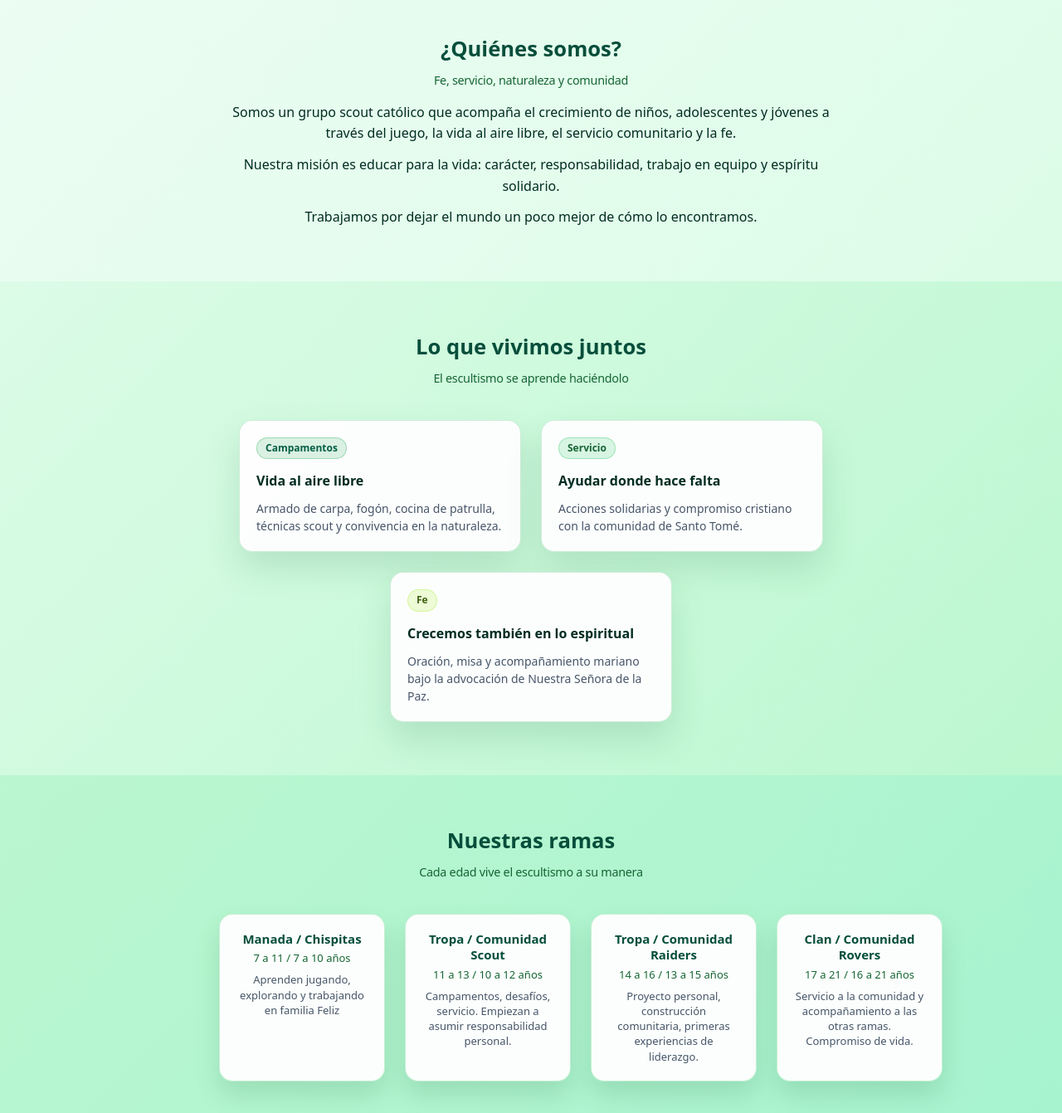
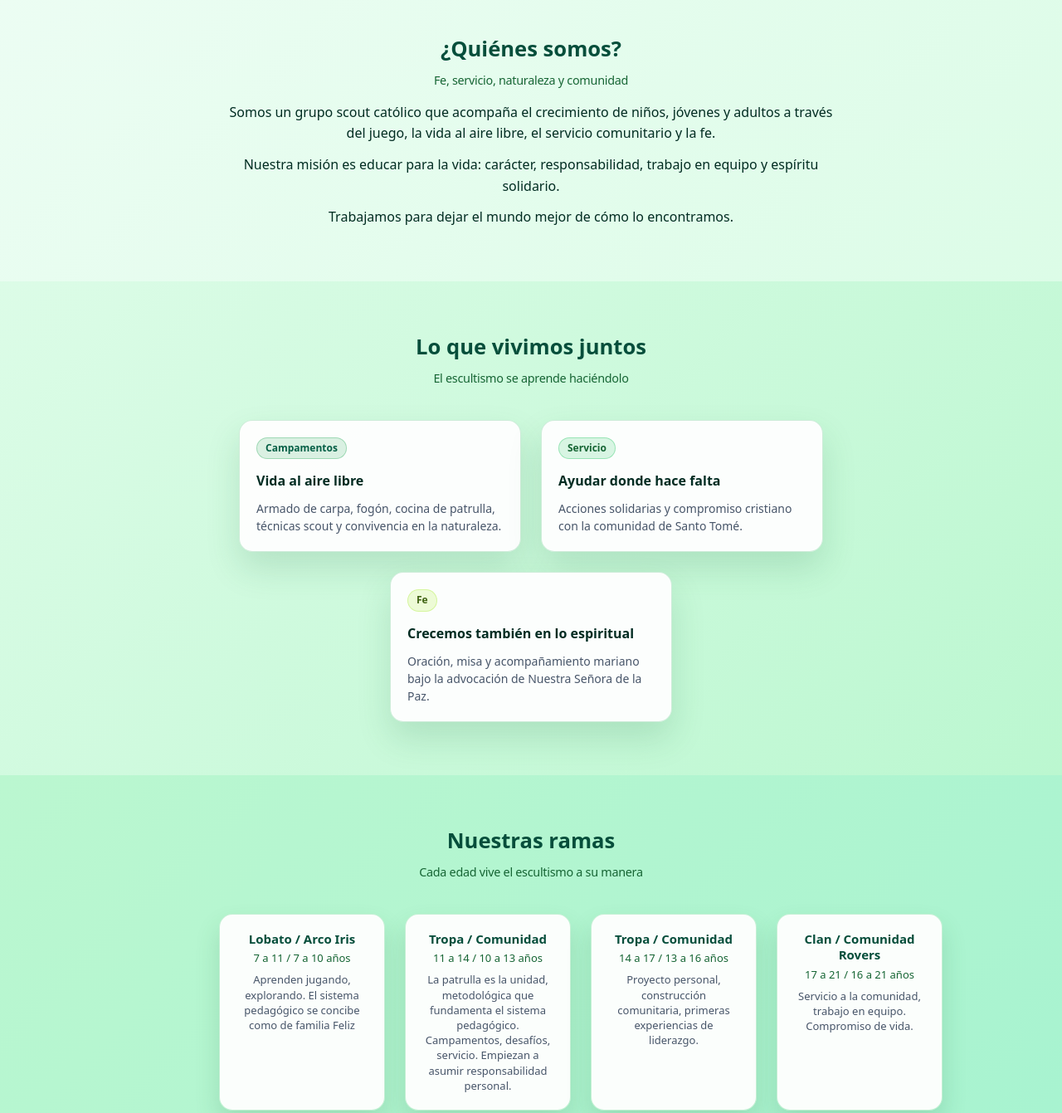
Before and after one commit to facundozampar7-hash/billetera.html, a plain HTML site: page index.html in a window 1280 px wide. Shown: the part 820-2161 px from the top of the page at 83% size. Drawn offline with Linux system fonts and the light colour scheme.

Commit message:
Update index.html

```diff
--- a/index.html
+++ b/index.html
@@ -817,15 +817,13 @@
       <div class="section-subtitle">Fe, servicio, naturaleza y comunidad</div>
 
       <p class="section-text">
-        Somos un grupo scout católico que acompaña el crecimiento de niños, adolescentes y jóvenes
-        a través del juego, la vida al aire libre, el servicio comunitario y la fe.
+        Somos un grupo scout católico que acompaña el crecimiento de niños, jóvenes y adultos a través del juego, la vida al aire libre, el servicio comunitario y la fe.
       </p>
       <p class="section-text">
-        Nuestra misión es educar para la vida: carácter, responsabilidad, trabajo en equipo y
-        espíritu solidario.
+        Nuestra misión es educar para la vida: carácter, responsabilidad, trabajo en equipo y espíritu solidario.
       </p>
       <p class="section-text">
-        Trabajamos por dejar el mundo un poco mejor de cómo lo encontramos.
+        Trabajamos para dejar el mundo mejor de cómo lo encontramos.
       </p>
     </div>
   </section>
@@ -866,27 +864,29 @@
 
       <div class="ramas-wrapper">
         <div class="rama-card">
-          <div class="rama-nombre">Manada / Chispitas</div>
+          <div class="rama-nombre">Lobato / Arco Iris</div>
           <div class="rama-edad">7 a 11 / 7 a 10 años</div>
-          <div class="rama-desc">Aprenden jugando, explorando y trabajando en familia Feliz</div>
+          <div class="rama-desc">Aprenden jugando, explorando. El sistema pedagógico se concibe como de familia Feliz</div>
         </div>
 
         <div class="rama-card">
-          <div class="rama-nombre">Tropa / Comunidad Scout</div>
-          <div class="rama-edad">11 a 13 / 10 a 12 años</div>
-          <div class="rama-desc">Campamentos, desafíos, servicio. Empiezan a asumir responsabilidad personal.</div>
+          <div class="rama-nombre">Tropa / Comunidad</div>
+          <div class="rama-edad">11 a 14 / 10 a 13 años</div>
+          <div class="rama-desc">La patrulla es la unidad, metodológica que fundamenta el sistema pedagógico.
+Campamentos, desafíos, servicio. Empiezan a asumir responsabilidad personal.
+</div>
         </div>
 
         <div class="rama-card">
-          <div class="rama-nombre">Tropa / Comunidad Raiders</div>
-          <div class="rama-edad">14 a 16 / 13 a 15 años</div>
+          <div class="rama-nombre">Tropa / Comunidad</div>
+          <div class="rama-edad">14 a 17 / 13 a 16 años</div>
           <div class="rama-desc">Proyecto personal, construcción comunitaria, primeras experiencias de liderazgo.</div>
         </div>
 
         <div class="rama-card">
           <div class="rama-nombre">Clan / Comunidad Rovers</div>
           <div class="rama-edad">17 a 21 / 16 a 21 años</div>
-          <div class="rama-desc">Servicio a la comunidad y acompañamiento a las otras ramas. Compromiso de vida.</div>
+          <div class="rama-desc">Servicio a la comunidad, trabajo en equipo. Compromiso de vida.</div>
         </div>
       </div>
     </div>
```
